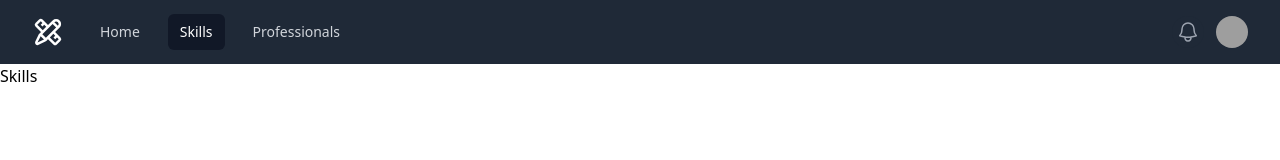
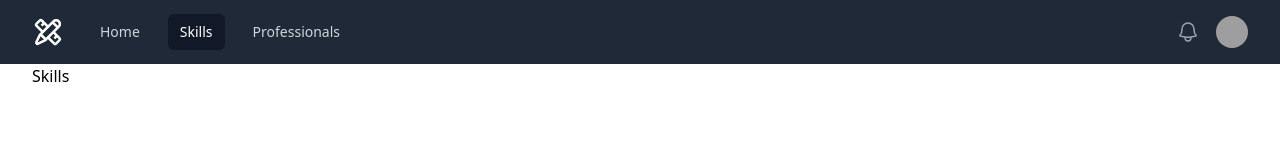
Before and after one commit to caiquecastro/skills-catalog, a Next.js app: page /skills in a window 1280 px wide. Shown: the top 160 px of the page. Built offline with nearby package versions, Linux system fonts and the light colour scheme; grey boxes are pictures that could not be loaded.

Commit message:
fix: add container on all pages

```diff
--- a/src/app/layout.tsx
+++ b/src/app/layout.tsx
@@ -14,7 +14,9 @@
     <html lang="en">
       <body>
         <Navbar />
-        {children}
+        <div className="mx-auto max-w-7xl px-2 sm:px-6 lg:px-8">
+          {children}
+        </div>
       </body>
     </html>
   );
```
